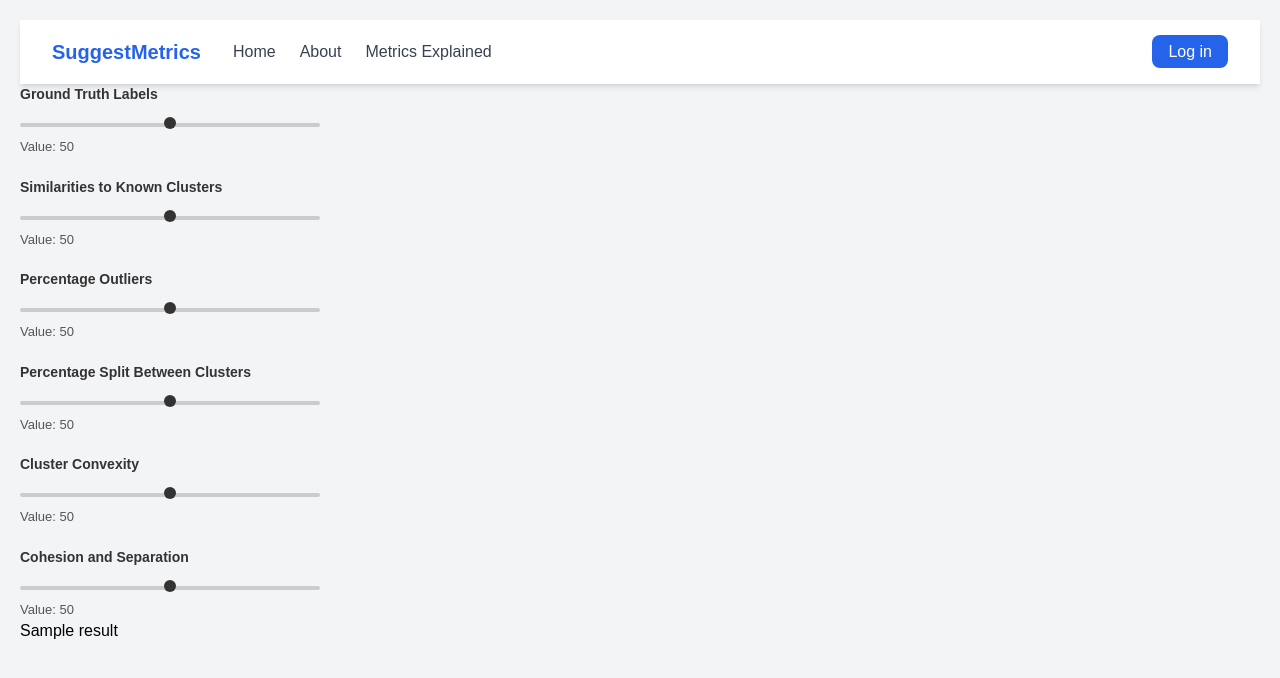
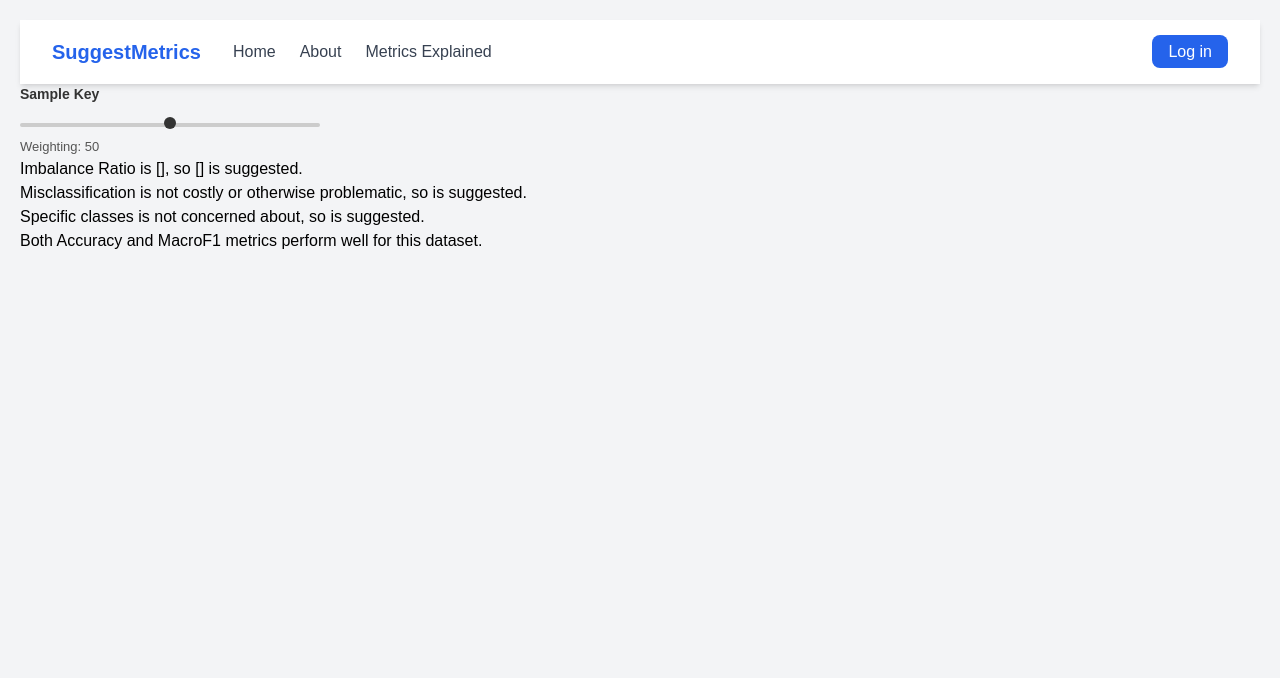
Before and after one commit to Mitch-Jones0507/suggestMetrics, a Django app: template polls/templates/classification.html in a window 1280 px wide. Shown: the top 678 px of the page. Run offline with Django 4.2, Linux system fonts and the light colour scheme; the template is opened without the code that fills it: most values are stand-ins (such as "Sample title", 1, 10 or a date in 2020); some libraries are stand-ins or nearby versions.

Commit message:
complete display of classification result

```diff
--- a/polls/templates/classification.html
+++ b/polls/templates/classification.html
@@ -1,3 +1,4 @@
+{% load custom_filters %}
 <!DOCTYPE html>
 <html lang="en">
 <head>
@@ -81,7 +82,8 @@
                 <nav class="hidden md:flex space-x-6 text-gray-700">
                     <a href="/suggestMetrics" class="hover:text-blue-600 transition">Home</a>
                     <a href="/suggestMetrics/about" class="hover:text-blue-600 transition">About</a>
-            <a href="/suggestMetrics/metricsExplained" class="hover:text-blue-600 transition">Metrics Explained</a>
+                    <a href="/suggestMetrics/metricsExplained" class="hover:text-blue-600 transition">Metrics
+                        Explained</a>
                 </nav>
             </div>
 
@@ -96,54 +98,61 @@
 </header>
 
 <div class="slider-group">
+    {% for key,_ in result.items %}
         <div class="slider-block">
-      <label for="slider1">Ground Truth Labels</label>
-      <input type="range" id="slider1" min="0" max="100" value="50">
-      <div class="value">Value: <span id="value1">50</span></div>
+            <label for="slider{{ forloop.counter }}">{{ key|underscore_to_title }}</label>
+            <input type="range" id="slider{{ forloop.counter }}" min=0 max=100 value=50>
+            <div class="value">Weighting: <span id="value{{ forloop.counter }}">50</span></div>
         </div>
+    {% endfor %}
+</div>
+<div id="suggestion"></div>
 
-    <div class="slider-block">
-      <label for="slider2">Similarities to Known Clusters</label>
-      <input type="range" id="slider2" min="0" max="100" value="50">
-      <div class="value">Value: <span id="value2">50</span></div>
-    </div>
+</body>
 
-    <div class="slider-block">
-      <label for="slider3">Percentage Outliers</label>
-      <input type="range" id="slider3" min="0" max="100" value="50">
-      <div class="value">Value: <span id="value3">50</span></div>
-    </div>
-
-    <div class="slider-block">
-      <label for="slider4">Percentage Split Between Clusters</label>
-      <input type="range" id="slider4" min="0" max="100" value="50">
-      <div class="value">Value: <span id="value4">50</span></div>
-    </div>
-
-    <div class="slider-block">
-      <label for="slider5">Cluster Convexity</label>
-      <input type="range" id="slider5" min="0" max="100" value="50">
-      <div class="value">Value: <span id="value5">50</span></div>
-    </div>
-
-    <div class="slider-block">
-      <label for="slider6">Cohesion and Separation</label>
-      <input type="range" id="slider6" min="0" max="100" value="50">
-      <div class="value">Value: <span id="value6">50</span></div>
-    </div>
-  </div>
-
-  {{ result }}
 
 <script>
-    for (let i = 1; i <= 6; i++) {
-      const slider = document.getElementById(`slider${i}`);
-      const output = document.getElementById(`value${i}`);
-      slider.addEventListener('input', () => {
-        output.textContent = slider.value;
+    generate_suggestion()
+
+    {% for _ in result.items %}
+        const slider{{ forloop.counter }} = document.getElementById(`slider{{ forloop.counter }}`);
+        const output{{ forloop.counter }} = document.getElementById(`value{{ forloop.counter }}`);
+        slider{{ forloop.counter }}.addEventListener('input', () => {
+            output{{ forloop.counter }}.textContent = slider{{ forloop.counter }}.value;
         });
+        slider{{ forloop.counter }}.addEventListener('change', generate_suggestion);
+    {% endfor %}
+
+    function generate_suggestion() {
+        let suggestion = "";
+        {% if result.imbalance_ratio %}
+            suggestion += "Imbalance Ratio is {{ result.imbalance_ratio.0 }}, so {{ result.imbalance_ratio.1 }} is suggested.<br>";
+        {% else %}
+            suggestion += "Imbalance Degree is {{ result.imbalance_degree.0 }}, so {{ result.imbalance_degree.1 }} is suggested.<br>";
+            suggestion += "The number of minority classes is {{ result.num_minority_classes.0 }}, so {{ result.num_minority_classes.1 }} is suggested.<br>";
+        {% endif %}
+        suggestion += "Misclassification {{ result.is_cost_sensitive.0|is_or_not }} costly or otherwise problematic, so {{ result.is_cost_sensitive.1 }} is suggested.<br>";
+        suggestion += "Specific classes {{ result.is_specific.0|is_or_not }} concerned about, so {{ result.is_specific.1 }} is suggested.<br>";
+
+        let acc_score = 0;
+        let f1_score = 0;
+        {% for _, value in result.items %}
+            if ('{{ value.1 }}' === 'Accuracy') {
+                acc_score += parseInt(document.getElementById("slider{{ forloop.counter }}").value);
+            } else if ('{{ value.1 }}' === 'MacroF1') {
+                f1_score += parseInt(document.getElementById("slider{{ forloop.counter }}").value);
+            }
+        {% endfor %}
+
+        if (acc_score > f1_score) {
+            suggestion += "Accuracy metric perform better for this dataset.<br>";
+        } else if (acc_score < f1_score) {
+            suggestion += "MacroF1 metric perform better for this dataset.<br>";
+        } else {
+            suggestion += "Both Accuracy and MacroF1 metrics perform well for this dataset.<br>";
+        }
+
+        document.getElementById("suggestion").innerHTML = suggestion;
     }
 </script>
-
-</body>
 </html>
--- /dev/null
+++ b/polls/templatetags/custom_filters.py
@@ -0,0 +1,13 @@
+from django import template
+
+register = template.Library()
+
+
+@register.filter
+def underscore_to_title(value):
+    return str(value).replace('_', ' ').title()
+
+
+@register.filter
+def is_or_not(value):
+    return "is" if value else "is not"
```
Also changed, not shown: polls/analysis_module/handle_user_input.py (+10 -10 lines), polls/templatetags/__init__.py (added). Lines whose indentation alone changed are shown as unchanged.
